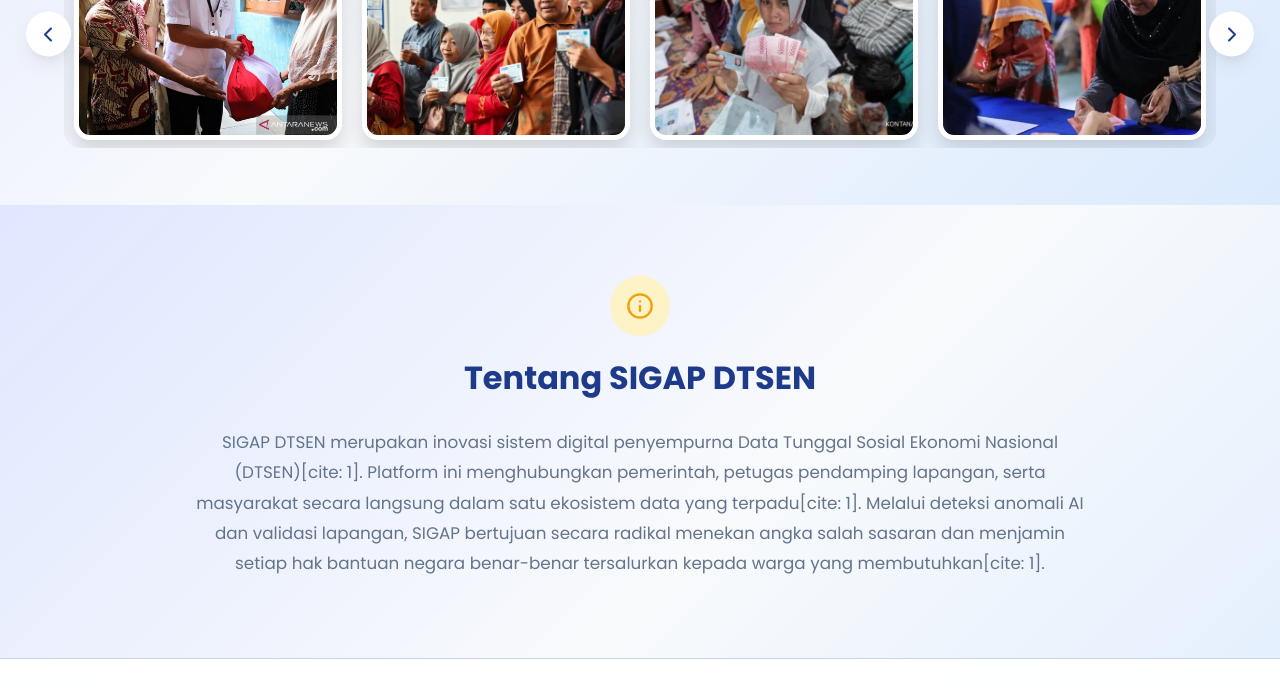
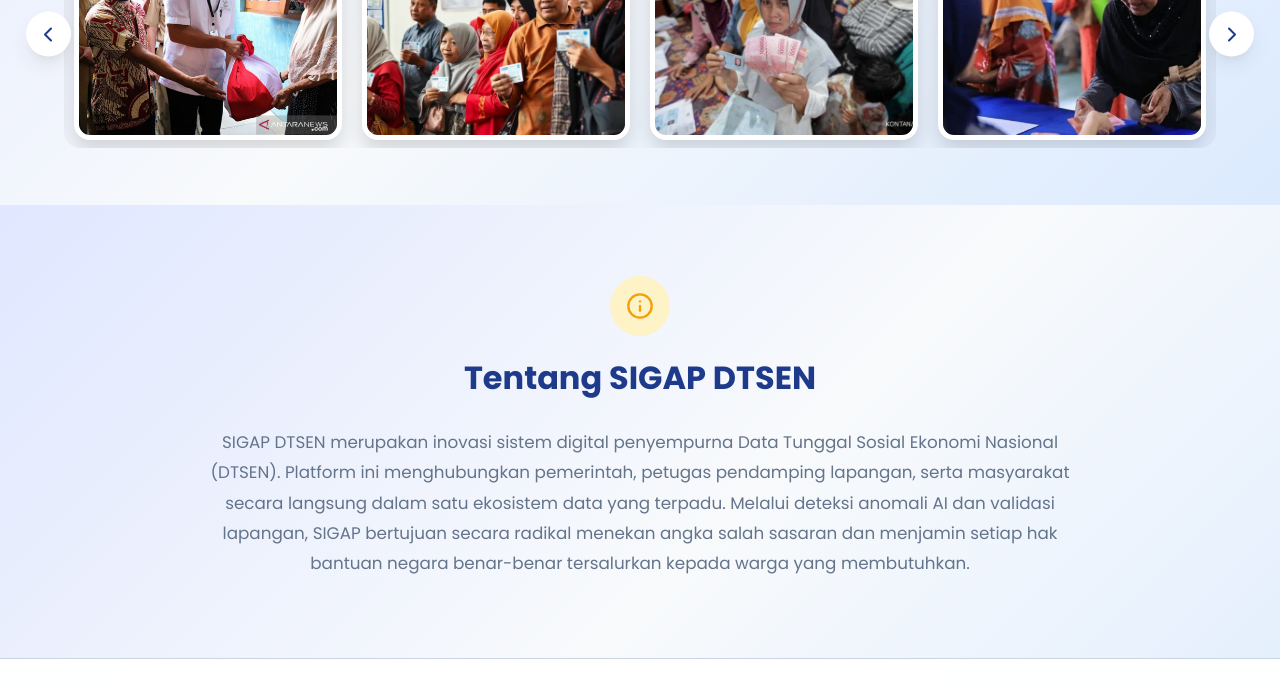
Before and after one commit to VincentBerwyn/prototipe_sigap_dtsen, a plain HTML site: page index.html in a window 1280 px wide. Shown: the part 595-1283 px from the top of the page. Drawn offline with nearby package versions, Linux system fonts and the light colour scheme; no server answers.

Commit message:
fix bug at html

```diff
--- a/index.html
+++ b/index.html
@@ -393,7 +393,7 @@
                     <i data-feather="info" style="color: var(--accent); width: 28px; height: 28px;"></i>
                 </div>
                 <h3>Tentang SIGAP DTSEN</h3>
-                <p>SIGAP DTSEN merupakan inovasi sistem digital penyempurna Data Tunggal Sosial Ekonomi Nasional (DTSEN)[cite: 1]. Platform ini menghubungkan pemerintah, petugas pendamping lapangan, serta masyarakat secara langsung dalam satu ekosistem data yang terpadu[cite: 1]. Melalui deteksi anomali AI dan validasi lapangan, SIGAP bertujuan secara radikal menekan angka salah sasaran dan menjamin setiap hak bantuan negara benar-benar tersalurkan kepada warga yang membutuhkan[cite: 1].</p>
+                <p>SIGAP DTSEN merupakan inovasi sistem digital penyempurna Data Tunggal Sosial Ekonomi Nasional (DTSEN). Platform ini menghubungkan pemerintah, petugas pendamping lapangan, serta masyarakat secara langsung dalam satu ekosistem data yang terpadu. Melalui deteksi anomali AI dan validasi lapangan, SIGAP bertujuan secara radikal menekan angka salah sasaran dan menjamin setiap hak bantuan negara benar-benar tersalurkan kepada warga yang membutuhkan.</p>
             </div>
         </div>
 
```
